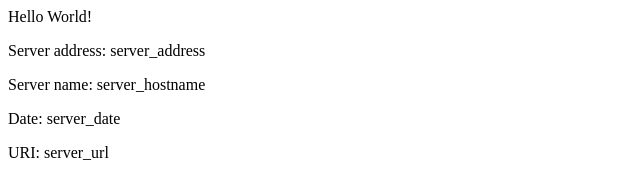
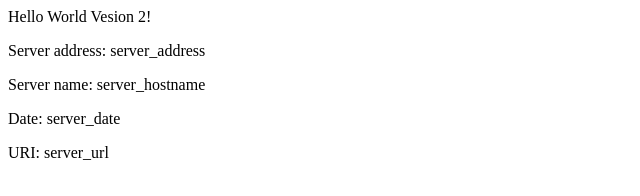
Before and after one commit to tomasEprimo/eks-example, a plain HTML site: page src/index.html in a window 1280 px wide. Shown: the full height of the page, 0-640 px from the left. Drawn offline with Linux system fonts and the light colour scheme.

Commit message:
v2 Updating home page

```diff
--- a/src/index.html
+++ b/src/index.html
@@ -1,8 +1,8 @@
 <head>
-<title>Hello World</title>
+<title>Hello World Version 2</title>
 </head>
 <div class="info">
-<h>Hello World!</h>
+<h>Hello World Vesion 2!</h>
 <p><span>Server&nbsp;address:</span> <span>server_address</span></p>
 <p><span>Server&nbsp;name:</span> <span>server_hostname</span></p>
 <p class="smaller"><span>Date:</span> <span>server_date</span></p>
```
